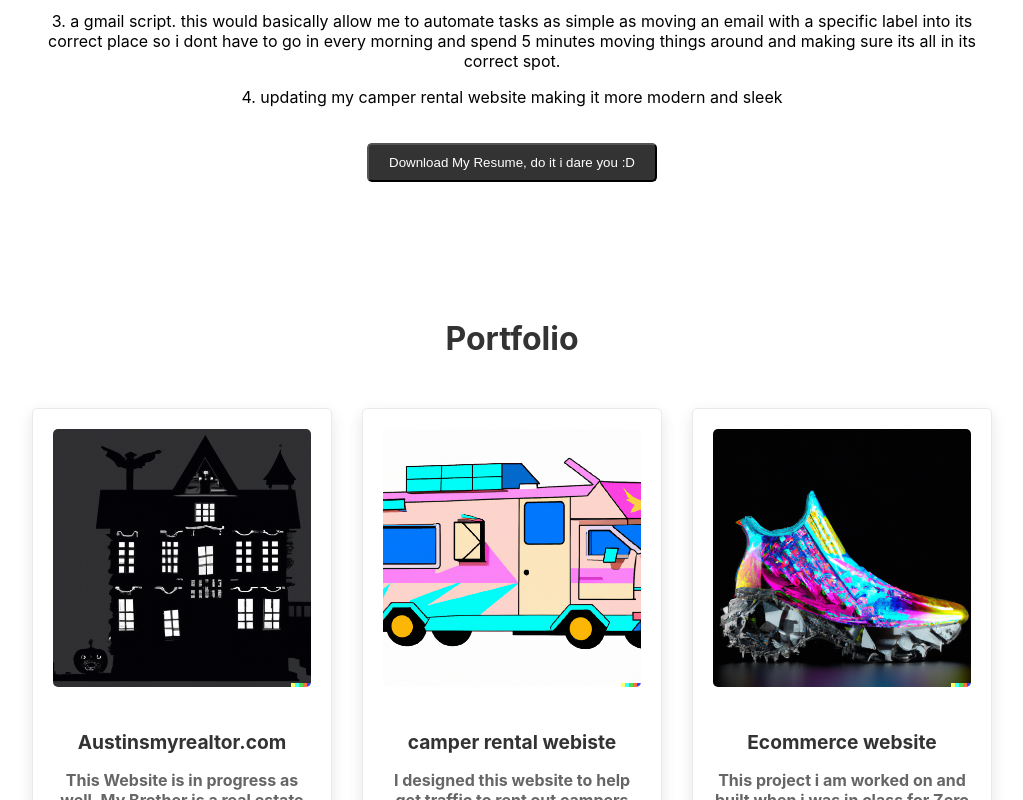
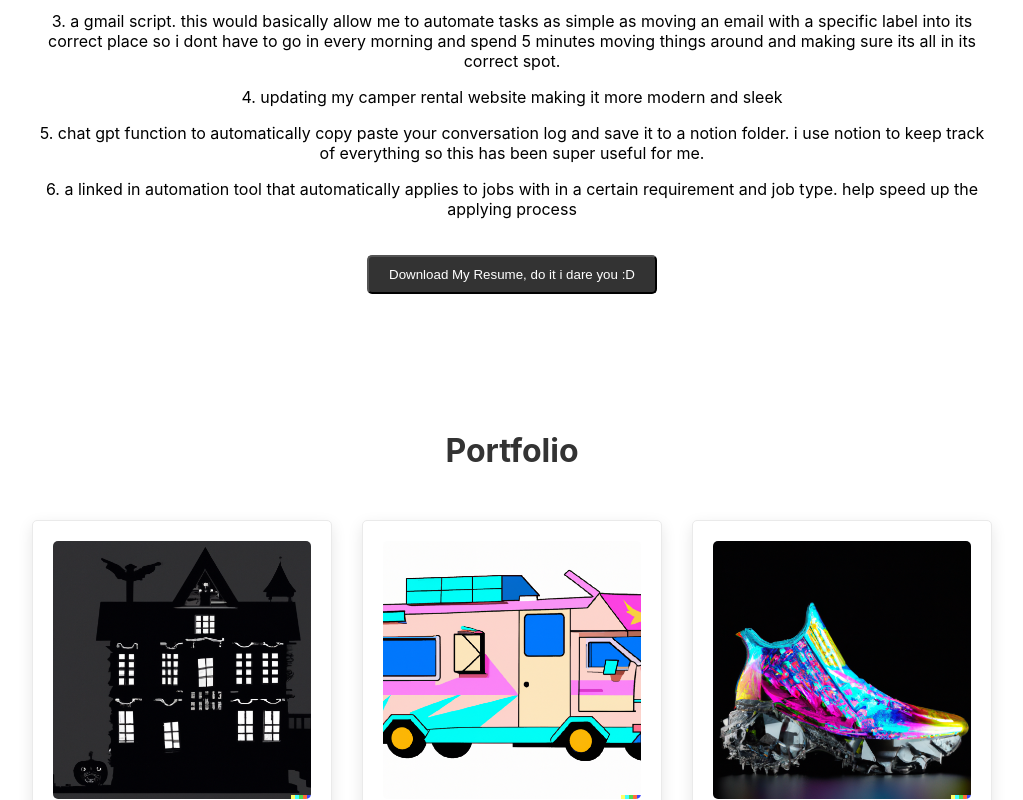
Before and after one commit to aaronadams62/PW2, a React (Create React App) app: page / in a window 1280 px wide. Shown: the part 1460-2260 px from the top of the page, without its empty margins (128-1151 px from the left). Built offline with nearby package versions, Linux system fonts and the light colour scheme.

Commit message:
Update about.js

```diff
--- a/src/components/about/about.js
+++ b/src/components/about/about.js
@@ -62,6 +62,16 @@ function About() {
           4. updating my camper rental website making it more modern and sleek
 
         </div>
+
+      <div className="about__point">
+          5. chat gpt function to automatically copy paste your conversation log and save it to a notion folder. i use notion to keep track of everything so this has been super useful for me.
+
+        </div>
+
+       <div className="about__point">
+          6. a linked in automation tool that automatically applies to jobs with in a certain requirement and job type. help speed up the applying process
+
+        </div>
         <button className="about__resume-link" onClick={handleDownloadClick}>Download My Resume, do it i dare you :D</button>
         {showPopup && (
           <div className="about__popup">
```
